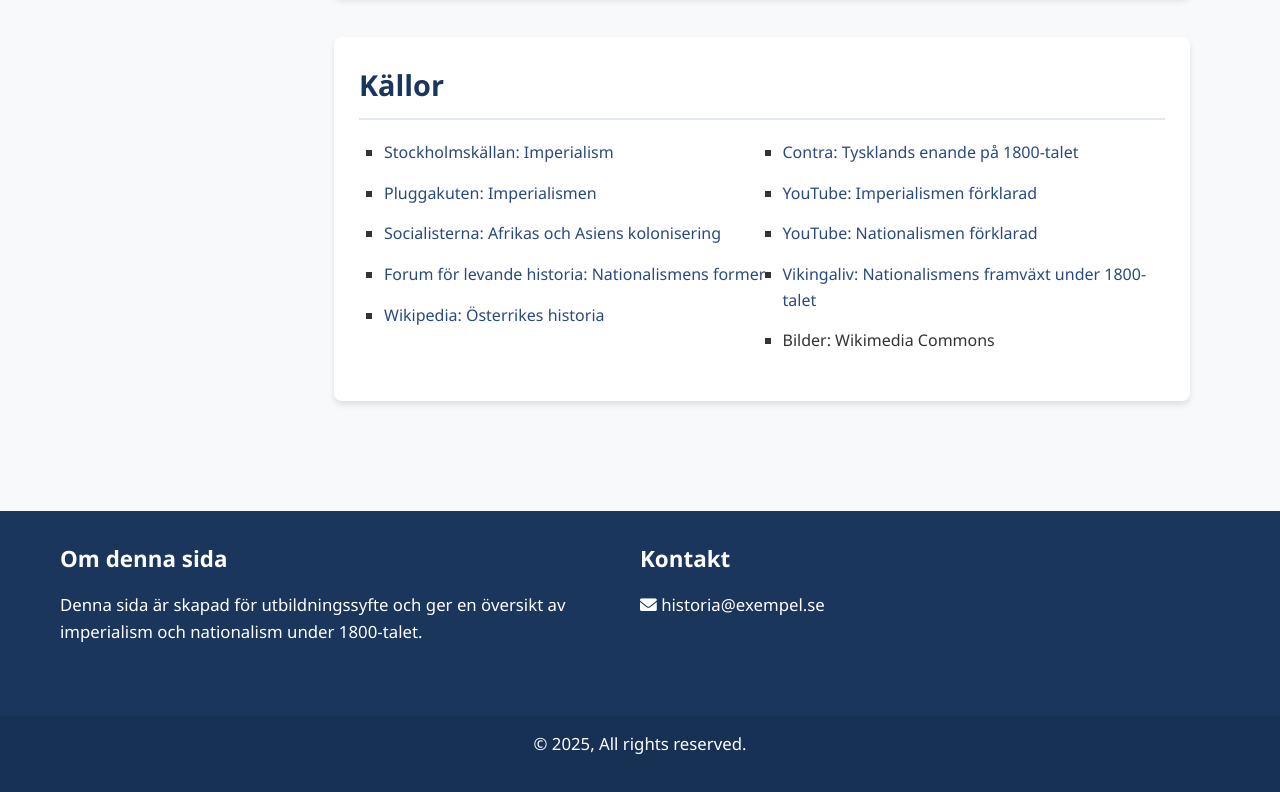
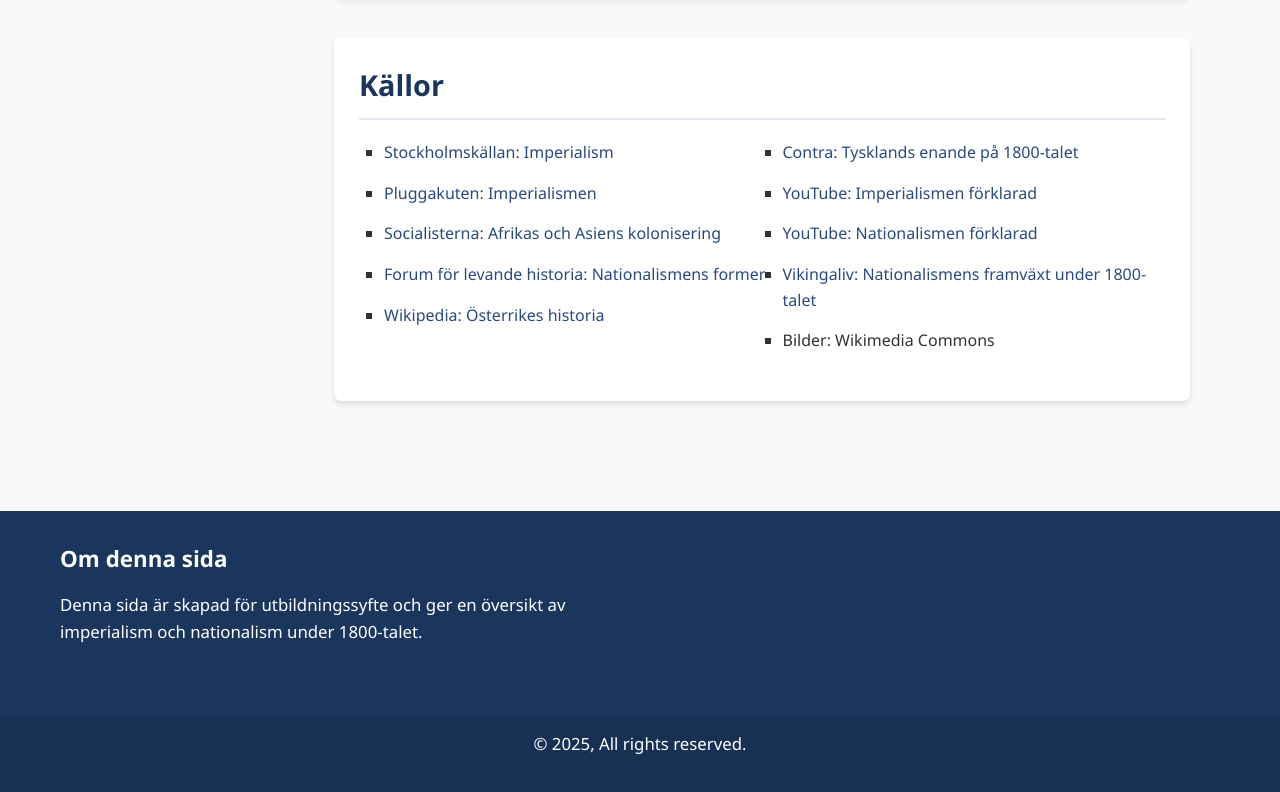
Before and after one commit to PixelHeaven/Imperialism-och-Nationalism, a plain HTML site: page index.html in a window 1280 px wide. Shown: the part 4978-5770 px from the top of the page. Drawn offline with Linux system fonts and the light colour scheme.

Commit message:
Update index.html

```diff
--- a/index.html
+++ b/index.html
@@ -191,8 +191,7 @@
                 <p>Denna sida är skapad för utbildningssyfte och ger en översikt av imperialism och nationalism under 1800-talet.</p>
             </div>
             <div class="footer-section">
-                <h3>Kontakt</h3>
-                <p><i class="fas fa-envelope"></i> historia@exempel.se</p>
+
             </div>
         </div>
         <div class="footer-bottom">
```
